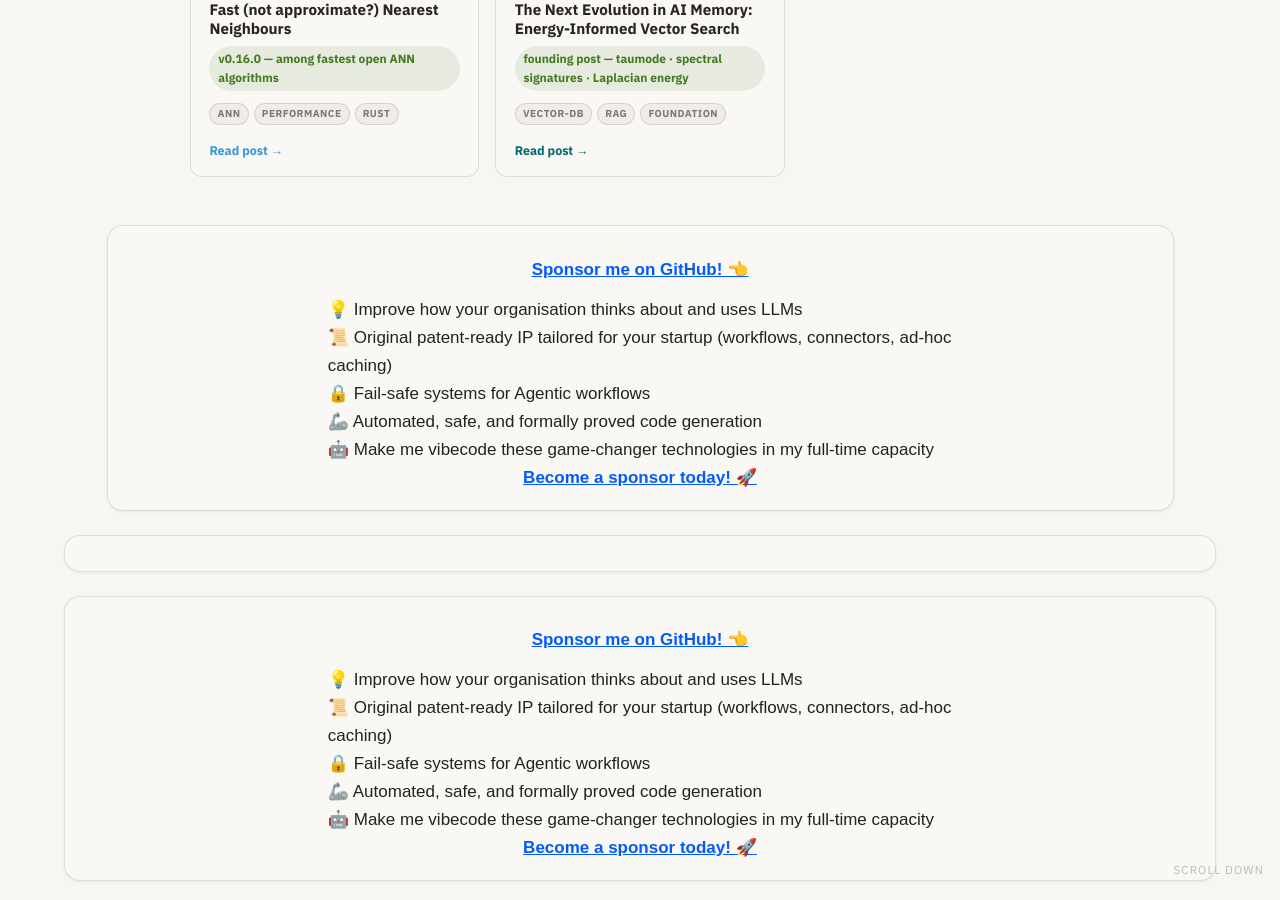
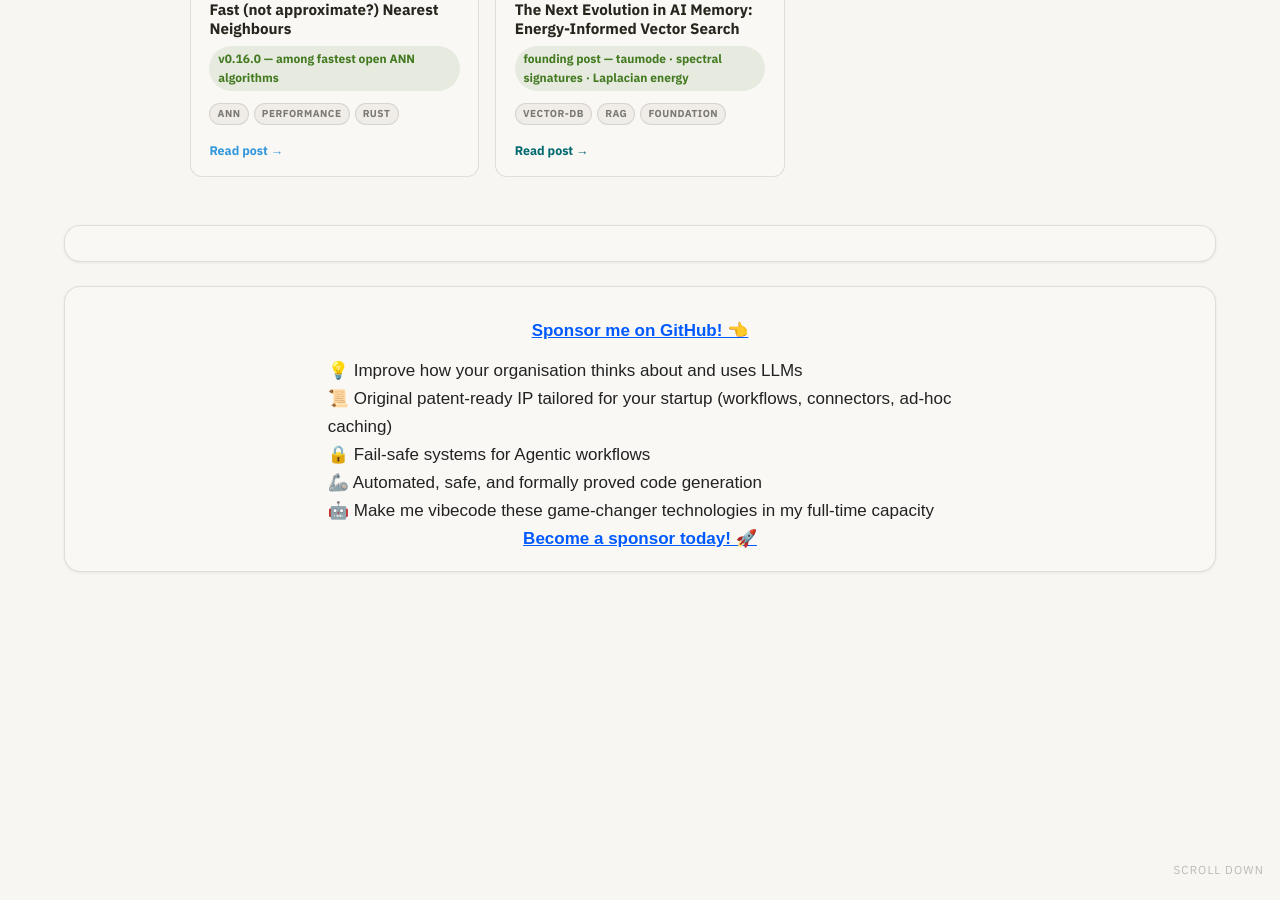
Before and after one commit to Mec-iS/staticwebpage, a Jekyll site: the page built from graph-wiring.md, in a window 1280 px wide and 900 px high, scrolled down 5533 px. Built offline with Jekyll 4.4.1, drawn with Linux system fonts in a browser that asks for light colours; nearby versions of some CDN libraries; some web fonts are replaced; after the commit the page ends 6137 px from its top, so only the background shows below that; some of the changed text lies outside the part shown.

Commit message:
remove double footer

```diff
--- a/_layouts/timeline.html
+++ b/_layouts/timeline.html
@@ -132,26 +132,6 @@ layout: default
   {{ content }}
 </main>
 
-<footer style="flex-shrink: 0;">
-    <div style="margin: .7em 0;">
-        <a href="https://github.com/sponsors/tuned-org-uk" target="_blank">
-        Sponsor me on GitHub! 👈
-        </a>
-    </div>
-    <ul style="padding-left: 1.4em; text-align: left; margin: 0 auto; display: inline-block;">
-        <li>💡 Improve how your organisation thinks about and uses LLMs</li>
-        <li>📜 Original patent-ready IP tailored for your startup (workflows, connectors, ad-hoc caching)</li>
-        <li>🔒 Fail-safe systems for Agentic workflows</li>
-        <li>🦾 Automated, safe, and formally proved code generation</li>
-        <li>🤖 Make me vibecode these game-changer technologies in my full-time capacity</li>
-    </ul>
-    <div>
-        <a href="https://github.com/sponsors/tuned-org-uk" target="_blank">
-        Become a sponsor today! 🚀
-        </a>
-    </div>
-</footer>
-
 <script>
   document.querySelectorAll('.image-box img').forEach((img) => {
     if (!img.alt) return;
--- a/graph-wiring.md
+++ b/graph-wiring.md
@@ -669,7 +669,7 @@ A short chronology of how **ArrowSpace**, topology-aware evaluation and *epiplex
     <div class="timeline-item__content">
       <span class="tl-badge milestone">Milestone</span>
       <div class="timeline-item__date">..., 2026</div>
-      <h2 class="timeline-item__title">⏳ Next</h2>
+      <h2 class="timeline-item__title">⏳ Next? Become a sponsor to be part of this endeavour</h2>
     </div>
   </div>
 
@@ -695,7 +695,6 @@ A short chronology of how **ArrowSpace**, topology-aware evaluation and *epiplex
       <svg width="16" height="16" viewBox="0 0 24 24" fill="currentColor" aria-hidden="true"><path d="M12 21.593c-.425-.394-8.507-7.77-8.507-12.194C3.493 5.272 7.076 2 12 2s8.507 3.272 8.507 7.399c0 4.424-8.082 11.8-8.507 12.194z"/></svg>
       Sponsor on GitHub
     </a>
-    <img src="https://img.shields.io/github/stars/tuned-org-uk/arrowspace?style=flat-square&label=arrowspace%20stars" alt="GitHub stars" loading="lazy" width="130" height="20">
   </div>
 </div>
 
```
